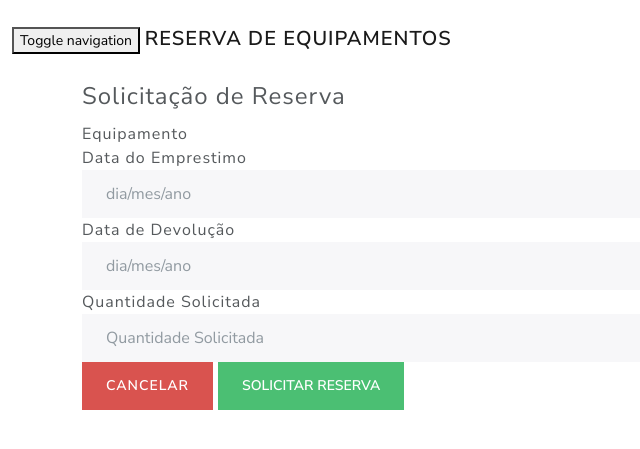
After one commit to wilsilva/reservaDeEquipamentos, a PHP site: template app/Views/reservar_equipamentos.twig in a window 1280 px wide. The commit adds this page. Shown: the top 449 px of the page, without its empty margins (0-640 px from the left). Run offline with PHP 8.4, Linux system fonts and the light colour scheme; the template is opened without the code that fills it, so the values that code supplies are empty; some libraries are stand-ins or nearby versions.

Commit message:
Implementando a página de reserva

```diff
--- a/app/Resources/AbstractResource.php
+++ b/app/Resources/AbstractResource.php
@@ -48,6 +48,10 @@ abstract class AbstractResource
             'dbname' => 'db_reservadeequipamentos',
             'user' => 'root',
             'password' => 'root',
+            'charset' => 'utf8',
+            'driverOptions' => array(
+                1002 => 'SET NAMES utf8'
+            )
         );
 
         return EntityManager::create($connectionOptions, $config);
--- a/app/Views/alteracao_equipamento.twig
+++ b/app/Views/alteracao_equipamento.twig
@@ -58,7 +58,7 @@
 
                     <div class="form-group">
                         <div class="col-lg-10 col-lg-offset-2">
-                            <button type="reset" class="btn btn-danger">Cancelar</button>
+                            <a href="/home" class="btn btn-danger">Cancelar</a>
                             <button type="submit" class="btn btn-success">Alterar</button>
                         </div>
                     </div>
--- a/app/Views/alteracao_funcionario.twig
+++ b/app/Views/alteracao_funcionario.twig
@@ -45,7 +45,7 @@
                     </div>
                     <div class="form-group">
                         <div class="col-lg-10 col-lg-offset-2">
-                            <button type="reset" class="btn btn-danger">Cancelar</button>
+                            <a href="/home" class="btn btn-danger">Cancelar</a>
                             <button type="submit" class="btn btn-success">Alterar</button>
                         </div>
                     </div>
--- a/app/Views/cadastro_equipamento.twig
+++ b/app/Views/cadastro_equipamento.twig
@@ -58,7 +58,7 @@
 
                     <div class="form-group">
                         <div class="col-lg-10 col-lg-offset-2">
-                            <button type="reset" class="btn btn-danger">Cancelar</button>
+                            <a href="/home" class="btn btn-danger">Cancelar</a>
                             <button type="submit" class="btn btn-success">Salvar</button>
                         </div>
                     </div>
--- a/app/Views/cadastro_funcionario.twig
+++ b/app/Views/cadastro_funcionario.twig
@@ -45,7 +45,7 @@
                     </div>
                     <div class="form-group">
                         <div class="col-lg-10 col-lg-offset-2">
-                            <button type="reset" class="btn btn-danger">Cancelar</button>
+                            <a href="/home" class="btn btn-danger">Cancelar</a>
                             <button type="submit" class="btn btn-success">Salvar</button>
                         </div>
                     </div>
--- /dev/null
+++ b/app/Views/reservar_equipamentos.twig
@@ -0,0 +1,86 @@
+{% extends "layout_logado.twig" %}
+{% block title %} Cadastro Equipamento {% endblock %}
+{% block content %}
+    <div class="container">
+        <div class="row">
+            <form class="form-horizontal" method="post" action="/home/reservar">
+                <fieldset>
+                    <legend>Solicitação de Reserva</legend>
+                    <div class="form-group">
+                        <label for="equipamento" class="col-lg-2 control-label">Equipamento</label>
+                        <div class="col-lg-10" style="max-height: 600px; overflow: auto">
+                            {% for equipamento in equipamentos %}
+                                <div class="panel panel-primary">
+                                    <div class="panel-heading">
+                                        <input type="checkbox" value="{{ equipamento.numPatrimonio }}" name="equipamentos[]" id="{{ equipamento.numPatrimonio }}">
+                                        <label for="{{ equipamento.numPatrimonio }}" class="panel-title">{{ equipamento.nome }}</label>
+                                    </div>
+                                    <div class="panel-body">
+                                        <div class="form-group">
+                                            <label class="col-lg-2 control-label">Nº de Patrimônio:</label>
+                                            <div class="col-lg-10">
+                                                <label class="control-label">{{ equipamento.numPatrimonio }}</label>
+                                            </div>
+                                        </div>
+                                        <div class="form-group">
+                                            <label class="col-lg-2 control-label">Tipo:</label>
+                                            <div class="col-lg-10">
+                                                <label class="control-label">{{ equipamento.tipo }}</label>
+                                            </div>
+                                        </div>
+                                        <div class="form-group">
+                                            <label class="col-lg-2 control-label">Descrição:</label>
+                                            <div class="col-lg-10">
+                                                <label class="control-label">{{ equipamento.descricao }}</label>
+                                            </div>
+                                        </div>
+                                        <div class="form-group">
+                                            <label class="col-lg-2 control-label">Marca/Modelo:</label>
+                                            <div class="col-lg-10">
+                                                <label class="control-label">{{ equipamento.marca }}/{{ equipamento.modelo }}</label>
+                                            </div>
+                                        </div>
+                                        <div class="form-group">
+                                            <label class="col-lg-2 control-label">Qtd Disponível:</label>
+                                            <div class="col-lg-10">
+                                                <label class="control-label">{{ equipamento.quantidadeDisponivel }} itens disponíveis</label>
+                                            </div>
+                                        </div>
+                                    </div>
+                                </div>
+                            {% endfor %}
+                        </div>
+                    </div>
+                    <div class="form-group">
+                        <label for="dataEmprestimo" class="col-lg-2 control-label">Data do Emprestimo</label>
+                        <div class="col-lg-10">
+                            <input type="text" class="form-control" id="dataEmprestimo" name="dataEmprestimo"
+                                   placeholder="dia/mes/ano" required>
+                        </div>
+                    </div>
+                    <div class="form-group">
+                        <label for="dataDevolucao" class="col-lg-2 control-label">Data de Devolução</label>
+                        <div class="col-lg-10">
+                            <input type="text" class="form-control" id="dataDevolucao" name="dataDevolucao"
+                                   placeholder="dia/mes/ano" required>
+                        </div>
+                    </div>
+                    <div class="form-group">
+                        <label for="quantidadeSolicitada" class="col-lg-2 control-label">Quantidade Solicitada</label>
+                        <div class="col-lg-10">
+                            <input type="number" class="form-control" id="quantidadeSolicitada"
+                                   name="quantidadeSolicitada" placeholder="Quantidade Solicitada" required>
+                        </div>
+                    </div>
+
+                    <div class="form-group">
+                        <div class="col-lg-10 col-lg-offset-2">
+                            <a href="/home" class="btn btn-danger">Cancelar</a>
+                            <button type="submit" class="btn btn-success">Solicitar Reserva</button>
+                        </div>
+                    </div>
+                </fieldset>
+            </form>
+        </div>
+    </div>
+{% endblock %}
--- a/web/index.php
+++ b/web/index.php
@@ -66,5 +66,6 @@ include_once __DIR__ . '/../routes/login.php';
 include_once __DIR__ . '/../routes/home.php';
 include_once __DIR__ . '/../routes/equipamentos.php';
 include_once __DIR__ . '/../routes/funcionarios.php';
+include_once __DIR__ . '/../routes/emprestimos.php';
 
 $app->run();
```
Also changed, not shown: app/Models/Emprestimo.php (+30 -32 lines), app/Models/Equipamento.php (+10 -10 lines), app/Models/Funcionario.php (+10 -14 lines), app/Models/Status.php (+27 -1 lines), app/Resources/EmprestimoResource.php (added, +39 -0 lines), app/Resources/StatusResource.php (added, +23 -0 lines), app/Views/home.twig (+27 -20 lines), routes/emprestimos.php (added, +61 -0 lines), routes/home.php (+8 -1 lines), app/Views/teste.twig (added).
